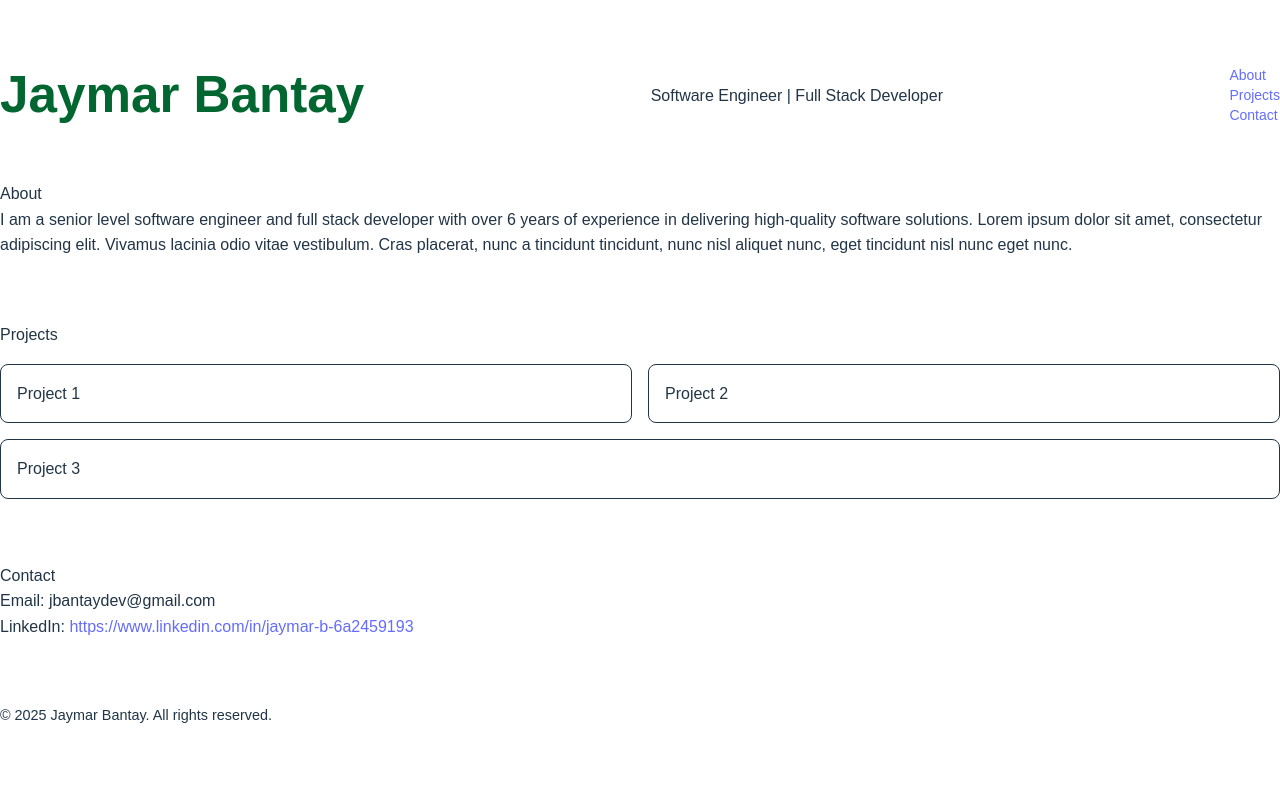
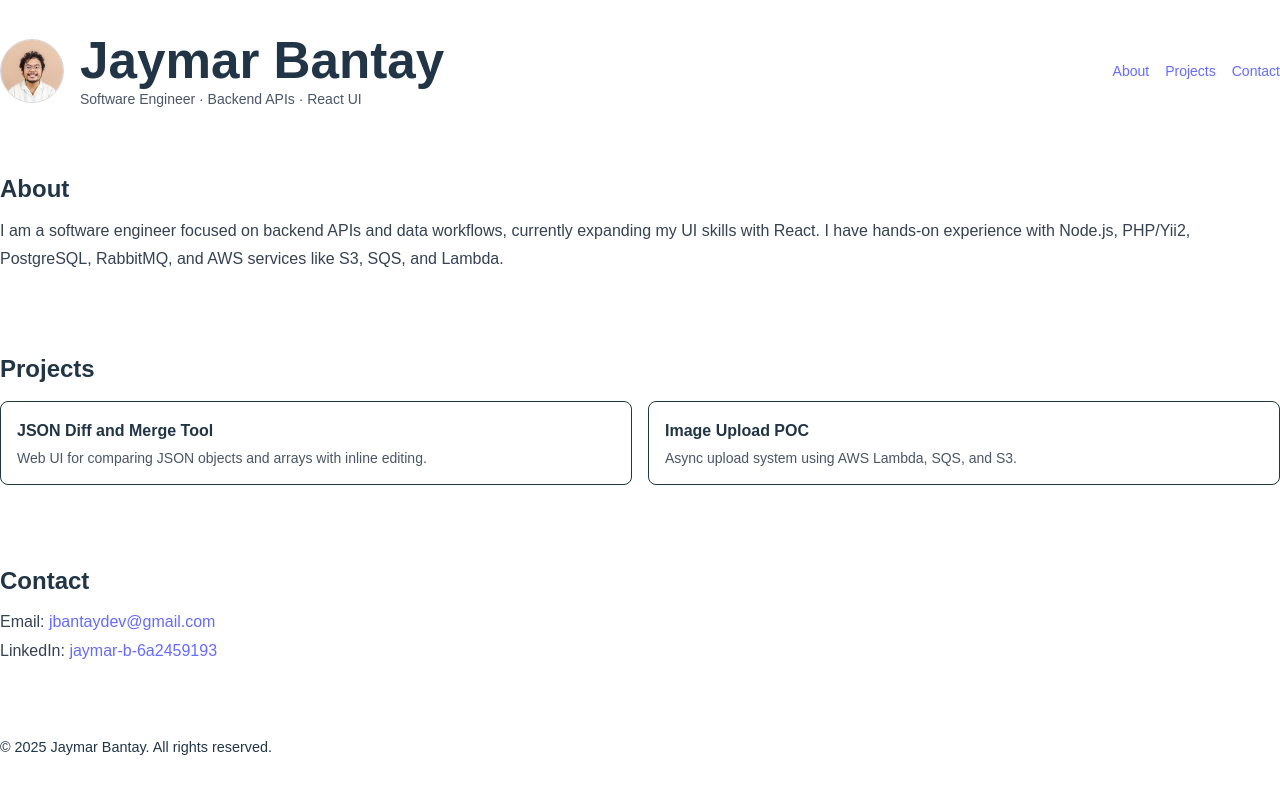
Before and after one commit to jbantaydev/portfolio-app, a React (Vite) app: page / in a window 1280 px wide. Shown: the top 794 px of the page. Built offline with nearby package versions, Linux system fonts and the light colour scheme.

Commit message:
feat: integrate profile image and navigation bar in Header with smooth scrolling

```diff
--- a/src/components/About.jsx
+++ b/src/components/About.jsx
@@ -1,17 +1,11 @@
 export default function About() {
   return (
-    <section
-      id="about"
-      className="scroll-mt-24 py-8 md:py-12"
-      style={{ padding: '2rem 0' }}
-    >
-      <h2>About</h2>
-      <p>
-        I am a senior level software engineer and full stack developer with over 6 years
-        of experience in delivering high-quality software solutions. Lorem ipsum dolor sit
-        amet, consectetur adipiscing elit. Vivamus lacinia odio vitae vestibulum. Cras
-        placerat, nunc a tincidunt tincidunt, nunc nisl aliquet nunc, eget tincidunt nisl
-        nunc eget nunc.
+    <section id="about" className="py-10">
+      <h2 className="text-2xl font-semibold">About</h2>
+      <p className="mt-3 leading-7 text-gray-700">
+        I am a software engineer focused on backend APIs and data workflows, currently
+        expanding my UI skills with React. I have hands-on experience with Node.js,
+        PHP/Yii2, PostgreSQL, RabbitMQ, and AWS services like S3, SQS, and Lambda.
       </p>
     </section>
   );
--- a/src/components/Contact.jsx
+++ b/src/components/Contact.jsx
@@ -1,22 +1,26 @@
 export default function Contact() {
   return (
-    <section
-      id="contact"
-      className="scroll-mt-24 py-8 md:py-12"
-      style={{ padding: '2rem 0' }}
-    >
-      <h2>Contact</h2>
-      <p>Email: jbantaydev@gmail.com</p>
+    <section id="contact" className="py-10">
+      <h2 className="text-2xl font-semibold">Contact</h2>
+      <div className="mt-3 space-y-1 text-gray-700">
+        <p>
+          Email:{' '}
+          <a className="text-blue-600 underline" href="mailto:jbantaydev@gmail.com">
+            jbantaydev@gmail.com
+          </a>
+        </p>
         <p>
           LinkedIn:{' '}
           <a
+            className="text-blue-600 underline"
             href="https://www.linkedin.com/in/jaymar-b-6a2459193"
             target="_blank"
             rel="noreferrer"
           >
-          https://www.linkedin.com/in/jaymar-b-6a2459193
+            jaymar-b-6a2459193
           </a>
         </p>
+      </div>
     </section>
   );
 }
--- a/src/components/Header.jsx
+++ b/src/components/Header.jsx
@@ -1,11 +1,26 @@
+import profile from '../assets/images/jbantay_profpic.png';
+
 export default function Header() {
   return (
-    <header className="py-4 py-6 flex flex-col gap-3 md:flex-row md:items-center md:justify-between">
-      <h1 className="font-arial font-bold text-green-800">Jaymar Bantay</h1>
-      <p>Software Engineer | Full Stack Developer</p>
+    <header className="py-6 flex flex-col items-center gap-6 md:flex-row md:items-center md:justify-between">
+      {/* Left side: profile + name */}
+      <div className="flex items-center gap-4">
+        <img
+          src={profile}
+          alt="Jaymar Bantay"
+          className="w-16 h-16 rounded-full object-cover border border-gray-300"
+        />
+        <div>
+          <h1 className="text-3xl font-bold">Jaymar Bantay</h1>
+          <p className="text-sm text-gray-600">
+            Software Engineer · Backend APIs · React UI
+          </p>
+        </div>
+      </div>
 
-      <nav>
-        <ul className="text-sm">
+      {/* Right side: navigation */}
+      <nav className="text-sm">
+        <ul className="flex gap-4">
           <li>
             <a href="#about" className="text-gray-700 hover:text-blue-600">
               About
--- a/src/components/Projects.jsx
+++ b/src/components/Projects.jsx
@@ -1,15 +1,20 @@
 export default function Projects() {
   return (
-    <section
-      id="projects"
-      className="scroll-mt-24 py-8 md:py-12"
-      style={{ padding: '2rem 0' }}
-    >
-      <h2>Projects</h2>
+    <section id="projects" className="py-10">
+      <h2 className="text-2xl font-semibold">Projects</h2>
       <ul className="mt-4 grid gap-4 md:grid-cols-2">
-        <li className="p-4 rounded-lg border">Project 1</li>
-        <li className="p-4 rounded-lg border">Project 2</li>
-        <li className="p-4 rounded-lg border md:col-span-2">Project 3</li>
+        <li className="p-4 rounded-lg border hover:shadow">
+          <h3 className="font-semibold">JSON Diff and Merge Tool</h3>
+          <p className="text-sm text-gray-600 mt-1">
+            Web UI for comparing JSON objects and arrays with inline editing.
+          </p>
+        </li>
+        <li className="p-4 rounded-lg border hover:shadow">
+          <h3 className="font-semibold">Image Upload POC</h3>
+          <p className="text-sm text-gray-600 mt-1">
+            Async upload system using AWS Lambda, SQS, and S3.
+          </p>
+        </li>
       </ul>
     </section>
   );
```
Also changed, not shown: src/assets/images/jbantay_profpic.png (added). Lines whose indentation alone changed are shown as unchanged.
